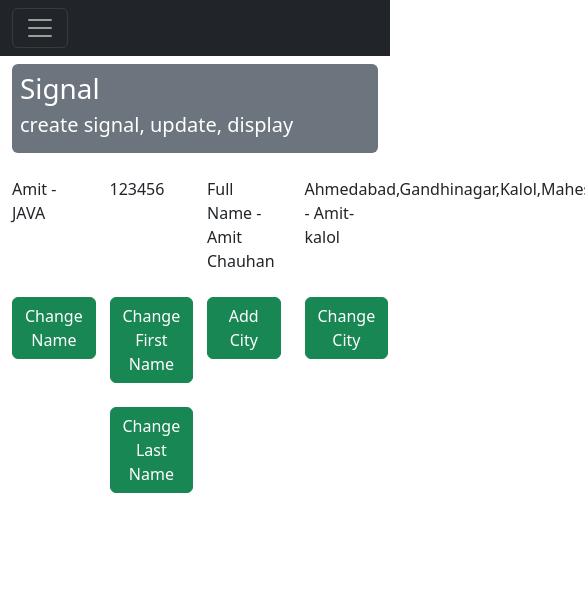
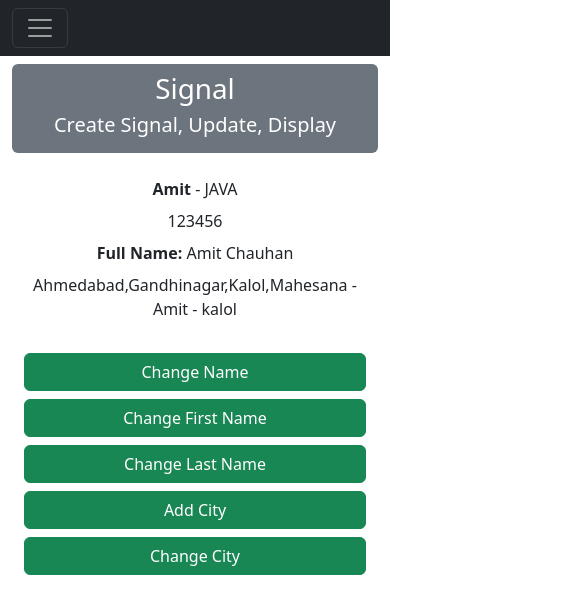
Before and after one commit to amitChauhanDeveloper/learn_angular18, an Angular app: page /signal in a window 390 px wide. Shown: the top 614 px of the page, 585 px wide, since content can reach past the window. Built offline with nearby package versions, Linux system fonts and the light colour scheme; sample sign-in values are in the browser's storage.

Commit message:
signal page responsive

```diff
--- a/src/app/component/signal/signal.component.html
+++ b/src/app/component/signal/signal.component.html
@@ -1,43 +1,43 @@
-<div class="container mt-2 p-2 bg-secondary text-white rounded">
+<div class="container mt-2 p-2 bg-secondary text-white rounded text-center">
   <h1>Signal</h1>
-  <h5>create signal, update, display</h5>
+  <h5>Create Signal, Update, Display</h5>
 </div>
+
 <br>
-<div class="row">
-  <div class="col-3">
-    {{firstName()}} - {{courseName}}
-  </div>
 
-  <div class="col-3">
-    {{id()}}
-  </div>
-
-  <div class="col-3">
-    Full Name - {{fullName()}}
-  </div>
-
-  <div class="col-3">
-    {{cityList()}} - {{studentObj().name}}-{{studentObj().city}}
+<div class="container">
+  <div class="row text-center">
+    <div class="col-lg-3 col-md-6 col-sm-12 mb-2">
+      <strong>{{firstName()}}</strong> - {{courseName}}
+    </div>
+    <div class="col-lg-3 col-md-6 col-sm-12 mb-2">
+      {{id()}}
+    </div>
+    <div class="col-lg-3 col-md-6 col-sm-12 mb-2">
+      <strong>Full Name:</strong> {{fullName()}}
+    </div>
+    <div class="col-lg-3 col-md-6 col-sm-12 mb-2">
+      {{cityList()}} - {{studentObj().name}} - {{studentObj().city}}
+    </div>
   </div>
 </div>
 
 <br>
-<div class="row">
-  <div class="col-3">
-    <button class="btn btn-success" (click)="changeName()">Change Name</button>
+
+<div class="container">
+  <div class="row text-center">
+    <div class="col-lg-3 col-md-6 col-sm-12 mb-2">
+      <button class="btn btn-success w-100" (click)="changeName()">Change Name</button>
+    </div>
+    <div class="col-lg-3 col-md-6 col-sm-12 mb-2">
+      <button class="btn btn-success w-100 mb-2" (click)="changeName()">Change First Name</button>
+      <button class="btn btn-success w-100" (click)="changeLastName()">Change Last Name</button>
+    </div>
+    <div class="col-lg-3 col-md-6 col-sm-12 mb-2">
+      <button class="btn btn-success w-100" (click)="addCity()">Add City</button>
+    </div>
+    <div class="col-lg-3 col-md-6 col-sm-12 mb-2">
+      <button class="btn btn-success w-100" (click)="changeStuCity()">Change City</button>
+    </div>
   </div>
-
-  <div class="col-3">
-    <button class="btn btn-success" (click)="changeName()">Change First Name</button><br><br>
-    <button class="btn btn-success" (click)="changeLastName()">Change Last Name</button>
-  </div>
-
-  <div class="col-3">
-    <button class="btn btn-success" (click)="addCity()">Add City</button>
-  </div>
-
-  <div class="col-3">
-    <button class="btn btn-success" (click)="changeStuCity()">Change City</button>
-  </div>
-
 </div>
```
